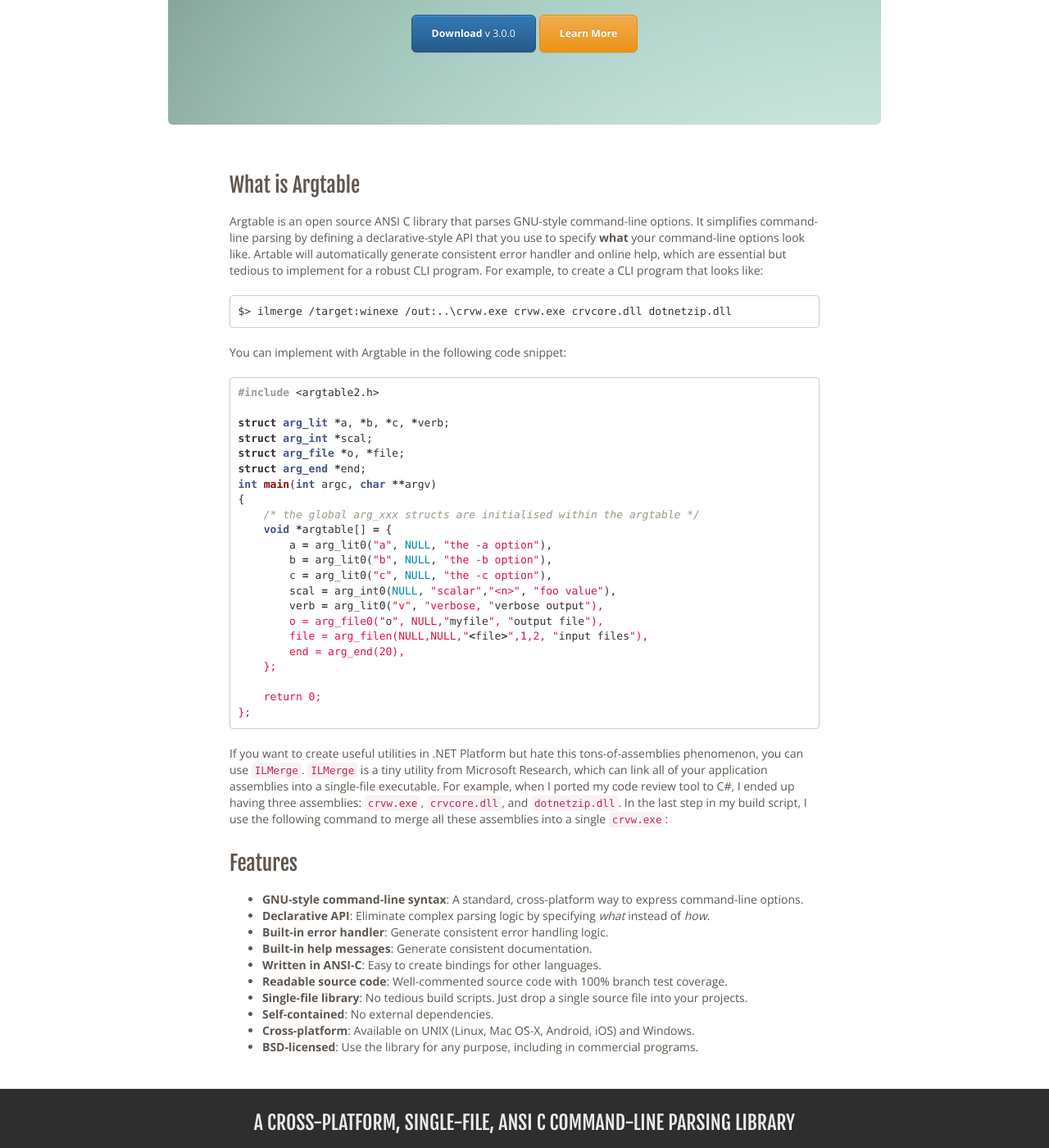
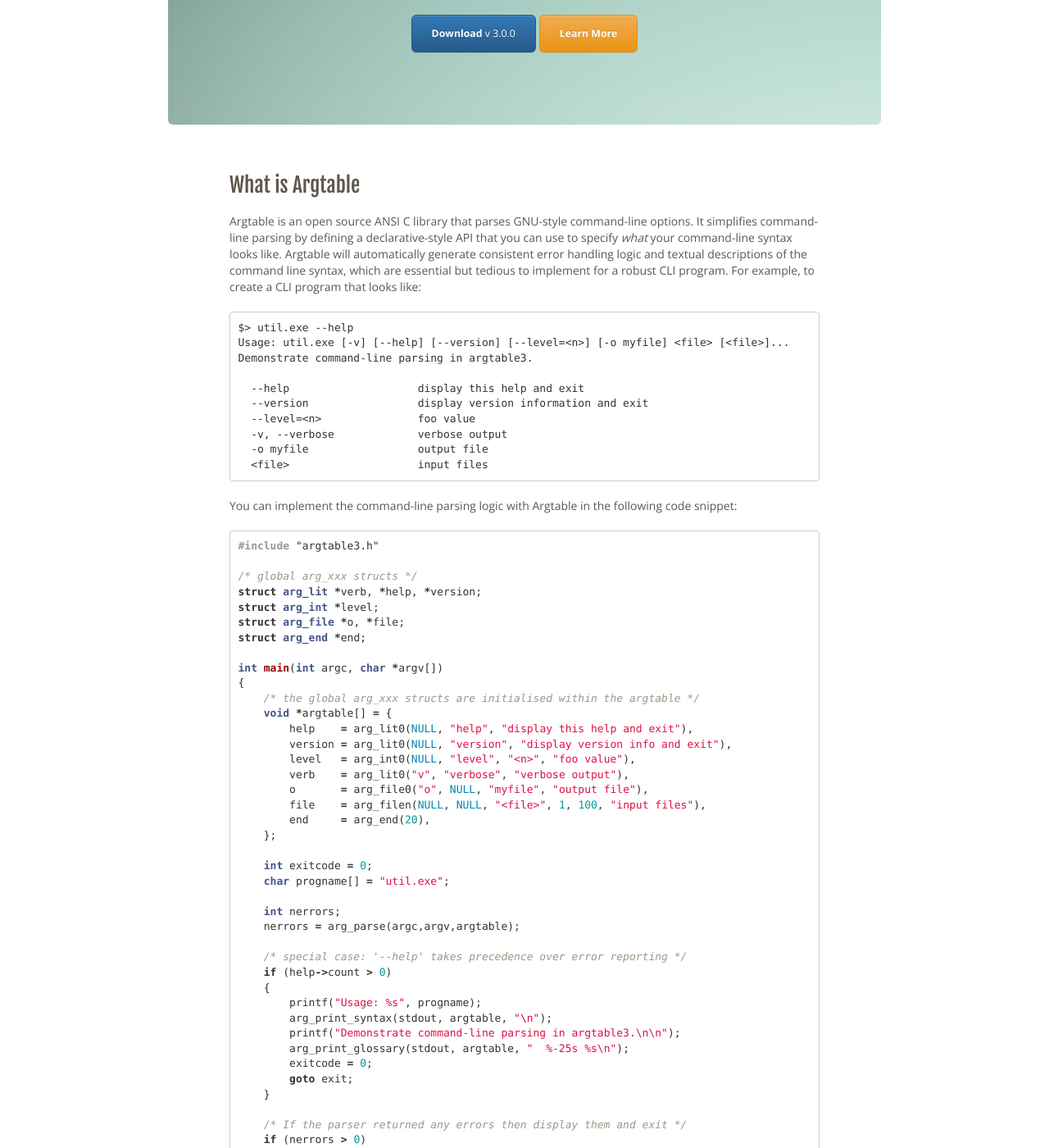
Before and after one commit to argtable/argtable.github.io, a Jekyll site: the page built from index2.md, in a window 1280 px wide and 1400 px high, scrolled down 351 px. Shown: the whole window at 82% size. Built offline with Jekyll 4.4.1, drawn with Linux system fonts in a browser that asks for light colours; nearby versions of some CDN libraries; Markdown is read by kramdown in place of the engine named in the settings; some of the changed text lies outside the part shown.

````diff
--- a/_layouts/default2.html
+++ b/_layouts/default2.html
@@ -2,7 +2,7 @@
 
     <div class="jumbotron">
         <h1>A Cross-Platform, Single-File, ANSI C Command-Line Parsing Library</h1>
-        <p>Argtable helps you build <b>consistent</b>, <b>robust</b>, and <b>professional</b> command-line interface programs. Kick-start your CLI programs with the combined knowledge and effort of many developers, all in one amalgamation package.</p>
+        <p>Argtable helps you build <b>consistent</b>, <b>robust</b>, and <b>professional</b> command-line interface programs. Build your CLI programs with the combined knowledge and effort of many developers, all in one amalgamation package.</p>
         <p>
             <a class="btn btn-primary btn-lg" role="button">Download <span class="version">v 3.0.0</span></a>
             <a class="btn btn-warning btn-lg" role="button">Learn More</a>
--- a/index2.md
+++ b/index2.md
@@ -5,51 +5,108 @@
 
 ## What is Argtable
 
-Argtable is an open source ANSI C library that parses GNU-style command-line options. It simplifies command-line parsing by defining a declarative-style API that you use to specify <b>what</b> your command-line options look like. Artable will automatically generate consistent error handler and online help, which are essential but tedious to implement for a robust CLI program. For example, to create a CLI program that looks like:
+Argtable is an open source ANSI C library that parses GNU-style command-line options. It simplifies command-line parsing by defining a declarative-style API that you can use to specify *what* your command-line syntax looks like. Argtable will automatically generate consistent error handling logic and textual descriptions of the command line syntax, which are essential but tedious to implement for a robust CLI program. For example, to create a CLI program that looks like:
 
 ```
-$> ilmerge /target:winexe /out:..\crvw.exe crvw.exe crvcore.dll dotnetzip.dll
+$> util.exe --help
+Usage: util.exe [-v] [--help] [--version] [--level=<n>] [-o myfile] <file> [<file>]...
+Demonstrate command-line parsing in argtable3.
+
+  --help                    display this help and exit
+  --version                 display version information and exit
+  --level=<n>               foo value
+  -v, --verbose             verbose output
+  -o myfile                 output file
+  <file>                    input files
 ```
 
-You can implement with Argtable in the following code snippet:
+You can implement the command-line parsing logic with Argtable in the following code snippet:
 
 ```cpp
-#include <argtable2.h>
+#include "argtable3.h"
 
-struct arg_lit *a, *b, *c, *verb;
-struct arg_int *scal;
+/* global arg_xxx structs */
+struct arg_lit *verb, *help, *version;
+struct arg_int *level;
 struct arg_file *o, *file;
 struct arg_end *end;
-int main(int argc, char **argv)
+
+int main(int argc, char *argv[])
 {
     /* the global arg_xxx structs are initialised within the argtable */
     void *argtable[] = {
-        a = arg_lit0("a", NULL, "the -a option"),
-        b = arg_lit0("b", NULL, "the -b option"),
-        c = arg_lit0("c", NULL, "the -c option"),
-        scal = arg_int0(NULL, "scalar","<n>", "foo value"),
-        verb = arg_lit0("v", "verbose, "verbose output"),
-        o = arg_file0("o", NULL,"myfile", "output file"),
-        file = arg_filen(NULL,NULL,"<file>",1,2, "input files"),
-        end = arg_end(20),
+        help    = arg_lit0(NULL, "help", "display this help and exit"),
+        version = arg_lit0(NULL, "version", "display version info and exit"),
+        level   = arg_int0(NULL, "level", "<n>", "foo value"),
+        verb    = arg_lit0("v", "verbose", "verbose output"),
+        o       = arg_file0("o", NULL, "myfile", "output file"),
+        file    = arg_filen(NULL, NULL, "<file>", 1, 100, "input files"),
+        end     = arg_end(20),
     };
 
-    return 0;
-};
+    int exitcode = 0;
+    char progname[] = "util.exe";
+
+    int nerrors;
+    nerrors = arg_parse(argc,argv,argtable);
+
+    /* special case: '--help' takes precedence over error reporting */
+    if (help->count > 0)
+    {
+        printf("Usage: %s", progname);
+        arg_print_syntax(stdout, argtable, "\n");
+        printf("Demonstrate command-line parsing in argtable3.\n\n");
+        arg_print_glossary(stdout, argtable, "  %-25s %s\n");
+        exitcode = 0;
+        goto exit;
+    }
+
+    /* If the parser returned any errors then display them and exit */
+    if (nerrors > 0)
+    {
+        /* Display the error details contained in the arg_end struct.*/
+        arg_print_errors(stdout, end, progname);
+        printf("Try '%s --help' for more information.\n", progname);
+        exitcode = 1;
+        goto exit;
+    }
+
+exit:
+    /* deallocate each non-null entry in argtable[] */
+    arg_freetable(argtable, sizeof(argtable) / sizeof(argtable[0]));
+    return exitcode;
+}
 ```
-
-If you want to create useful utilities in .NET Platform but hate this tons-of-assemblies phenomenon, you can use `ILMerge`. `ILMerge` is a tiny utility from Microsoft Research, which can link all of your application assemblies into a single-file executable. For example, when I ported my code review tool to C#, I ended up having three assemblies: `crvw.exe`, `crvcore.dll`, and `dotnetzip.dll`. In the last step in my build script, I use the following command to merge all these assemblies into a single `crvw.exe`:
 
 
 ## Features
 
-* **GNU-style command-line syntax**: A standard, cross-platform way to express command-line options.
-* **Declarative API**: Eliminate complex parsing logic by specifying *what* instead of *how*.
-* **Built-in error handler**: Generate consistent error handling logic.
-* **Built-in help messages**: Generate consistent documentation.
-* **Written in ANSI-C**: Easy to create bindings for other languages.
+Here is a list of reasons why you should include Argtable in your C/C++ toolbox:
+
+* **GNU-style command-line syntax**: Use the standard and cross-platform way to express commands.
+* **Declarative API**: Eliminate complex parsing logic by specifying *what* instead of elaborating *how*.
+* **Built-in error handling**: Generate consistent error handling logic.
+* **Built-in help messages**: Generate consistent command-line syntax descriptions.
+* **Written in ANSI C**: Easy to create bindings for other languages.
 * **Readable source code**: Well-commented source code with 100% branch test coverage.
 * **Single-file library**: No tedious build scripts. Just drop a single source file into your projects.
 * **Self-contained**: No external dependencies.
-* **Cross-platform**: Available on UNIX (Linux, Mac OS-X, Android, iOS) and Windows.
+* **Cross-platform**: Available on most UNIX-like systems, Windows, and embedded systems.
 * **BSD-licensed**: Use the library for any purpose, including in commercial programs.
+
+
+## What's Next
+
+If you want to learn how to use Argtable3, you can start from the [tutorial][tutorial]. If you want to learn from examples, you can check a list of [sample programs][example] in the repository. If you are already familiar with Argtable3, you can check the [documentation][doc] for API details. And if you find any issue of the documentation or code, you can submit an issue to the [Github project page][issue].
+
+CLI programs have become more and more important in the cloud computing era. We hope that Argtable can contribute to the Renaissance of CLI and help to make both developers' and users' life easier.
+
+<span class="label label-default">NOTICE</span> This web site is for the latest Argtable **v3 series**, which is derived from Argtable v2 series created by [Stewart Heitmann][heitmann]. **Argtable3 is not backward-compatible**. Therefore, if you want to use Argtable2 API, you have to go to the [Argtable2 web site][argtable2] and get the source code from its [Sourceforge.net project page][argtable2-sourceforge].
+
+[heitmann]: email:sheitmann@users.sourceforge.net
+[argtable2]: http://argtable.sourceforge.net/
+[argtable2-sourceforge]: http://sourceforge.net/projects/argtable/
+[tutorial]: http://argtable.org/tutorial/
+[example]: http://argtable.org/examples/
+[doc]: http://argtable.org/documentation/
+[issue]: https://github.com/tomghuang/tomghuang.github.io/issues
````
